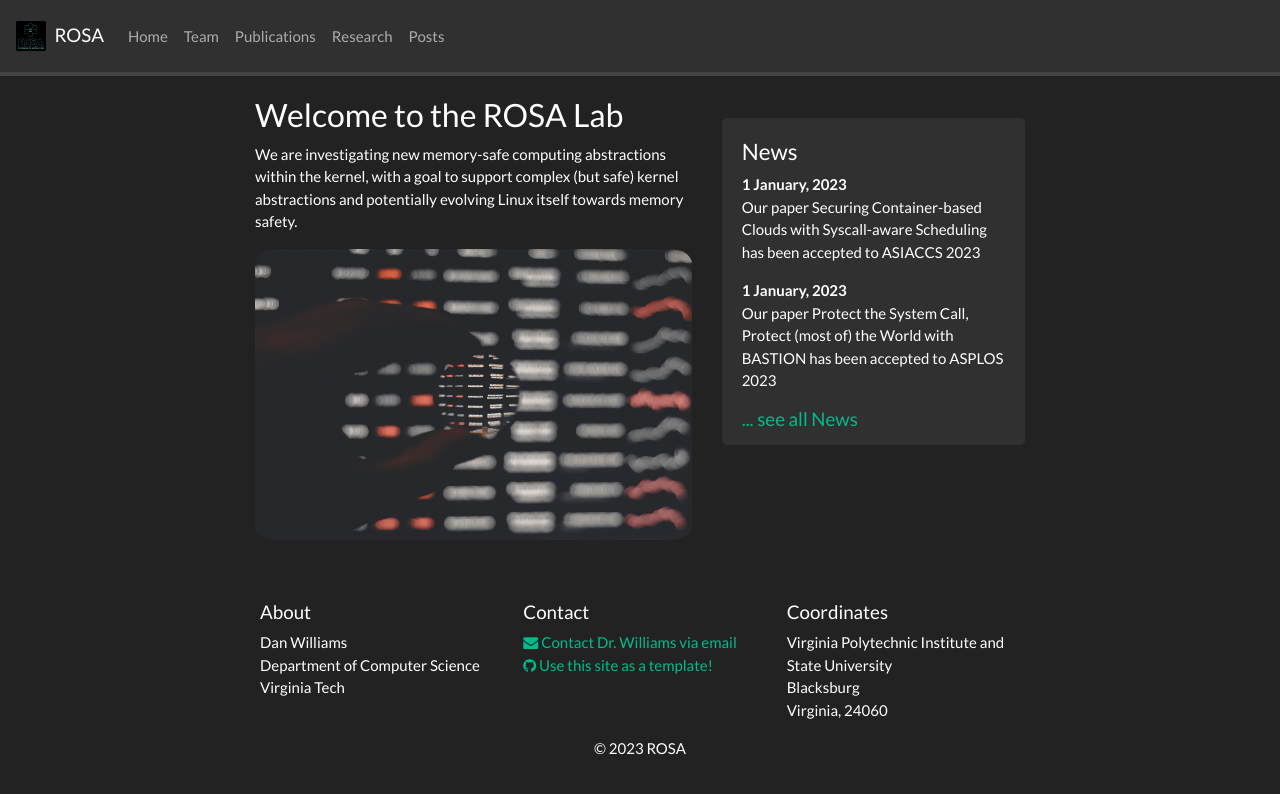
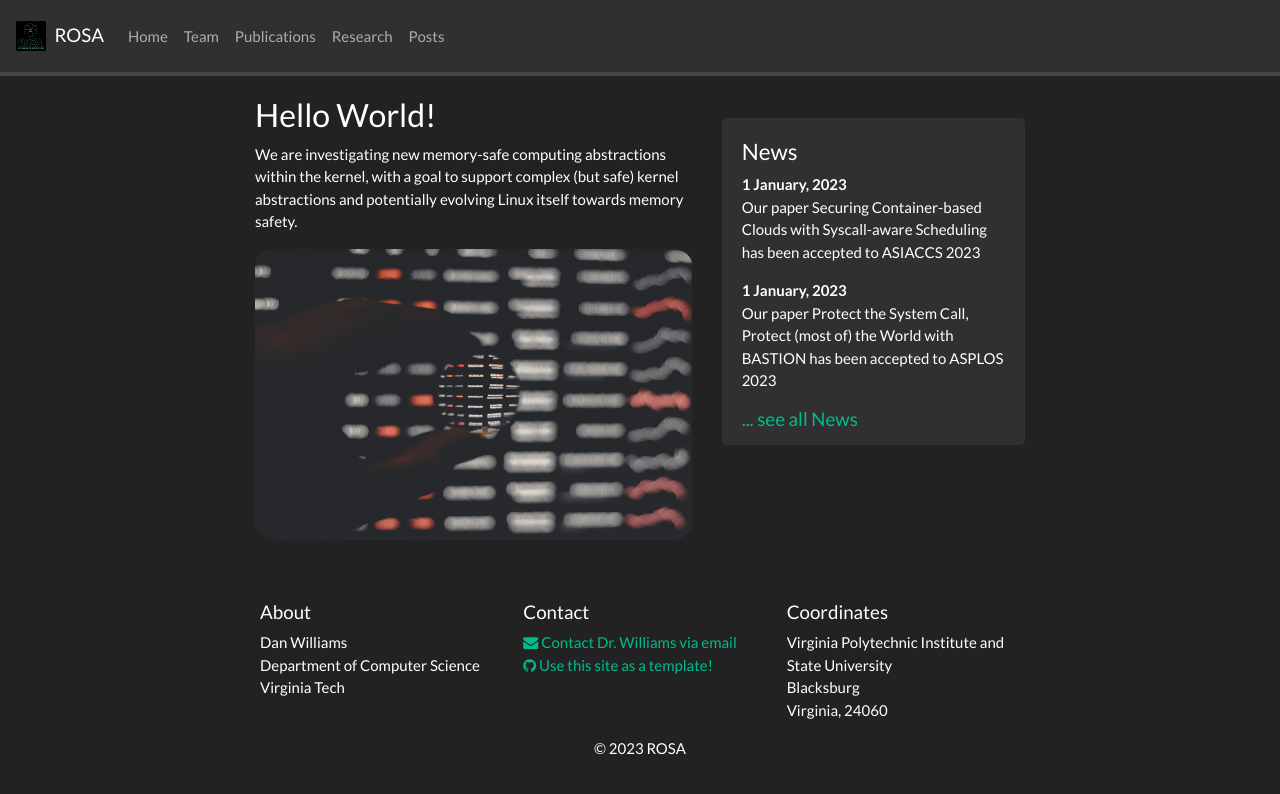
Before and after one commit to rosalab/rosalab.github.io, a Jekyll site: the page built from _pages/home.md, in a window 1280 px wide. Shown: the top 794 px of the page. Built offline with Jekyll 4.4.1, drawn with Linux system fonts in a browser that asks for light colours; nearby versions of some CDN libraries; a style sheet for code colours, icons or effects is not loaded.

Commit message:
reverted back to title Hello World

```diff
--- a/_pages/home.md
+++ b/_pages/home.md
@@ -5,7 +5,7 @@ sitemap: false
 permalink: /
 ---
 
-### Welcome to the ROSA Lab
+### Hello World!
 
 We are investigating new memory-safe computing abstractions within the kernel, with a goal to support complex (but safe) kernel abstractions and potentially evolving Linux itself towards memory safety.
 
```
